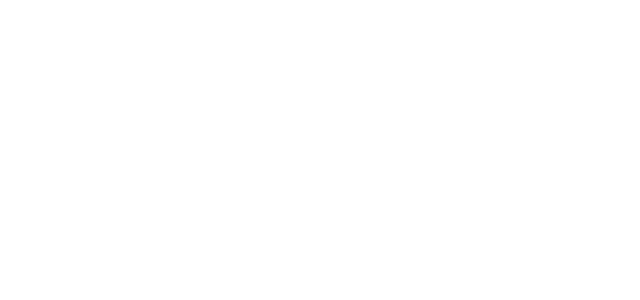
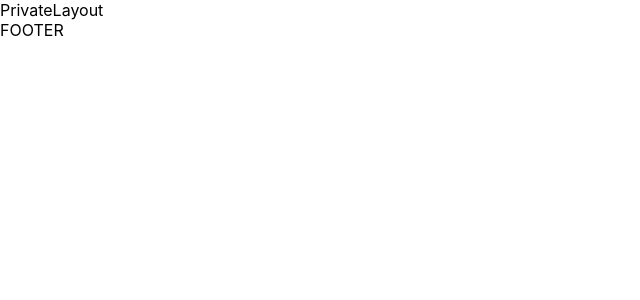
Before and after one commit to rodrigotonso/bbva-last-class, a React (Create React App) app: page / in a window 1280 px wide. Shown: the top 300 px of the page, without its empty margins (0-640 px from the left). Built offline with nearby package versions, Linux system fonts and the light colour scheme.

Commit message:
privatelayout

```diff
--- /dev/null
+++ b/src/layout/PrivateLayout.jsx
@@ -0,0 +1,13 @@
+import React from "react";
+
+const PrivateLayout = ({ children }) => {
+    return (
+        <>
+            <div>PrivateLayout</div>
+            {children}
+            <div>FOOTER</div>
+        </>
+    );
+};
+
+export default PrivateLayout;
--- a/src/router/Router.jsx
+++ b/src/router/Router.jsx
@@ -2,9 +2,11 @@
 import React from "react";
 import { BrowserRouter, Navigate, Outlet, Route, Routes } from "react-router-dom";
 import { AboutUs, Home, Login, MyTransactions, History, Error404 } from "../pages";
+import PrivateLayout from "../layout/PrivateLayout";
 
 const Router = () => {
     const ISLOGGED = true
+    const isPrivateLayout = ISLOGGED? <PrivateLayout><Outlet/></PrivateLayout> : <Navigate to='login'/>
     return (
         <BrowserRouter>
             <Routes>
@@ -15,7 +17,7 @@
                 <Route path="login" element={<Login />} />
 
                 {/* privateRoutes */}
-                <Route path="/" element={ISLOGGED? <Outlet/> : <Navigate to='login'/>}>
+                <Route path="/" element={isPrivateLayout}>
                     <Route path="my-transactions/:id" element={<MyTransactions />} />
                 </Route>
 
```
